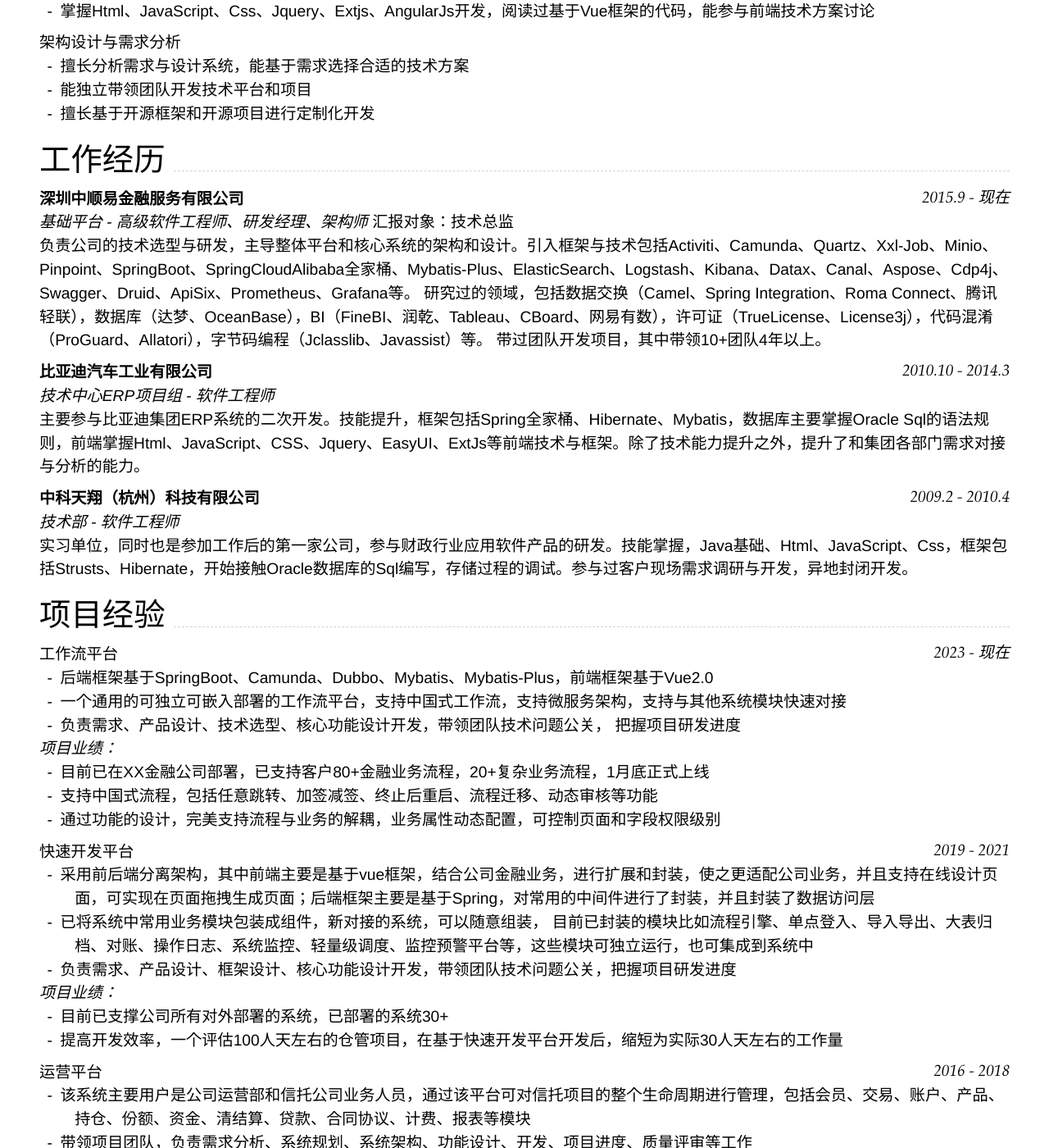
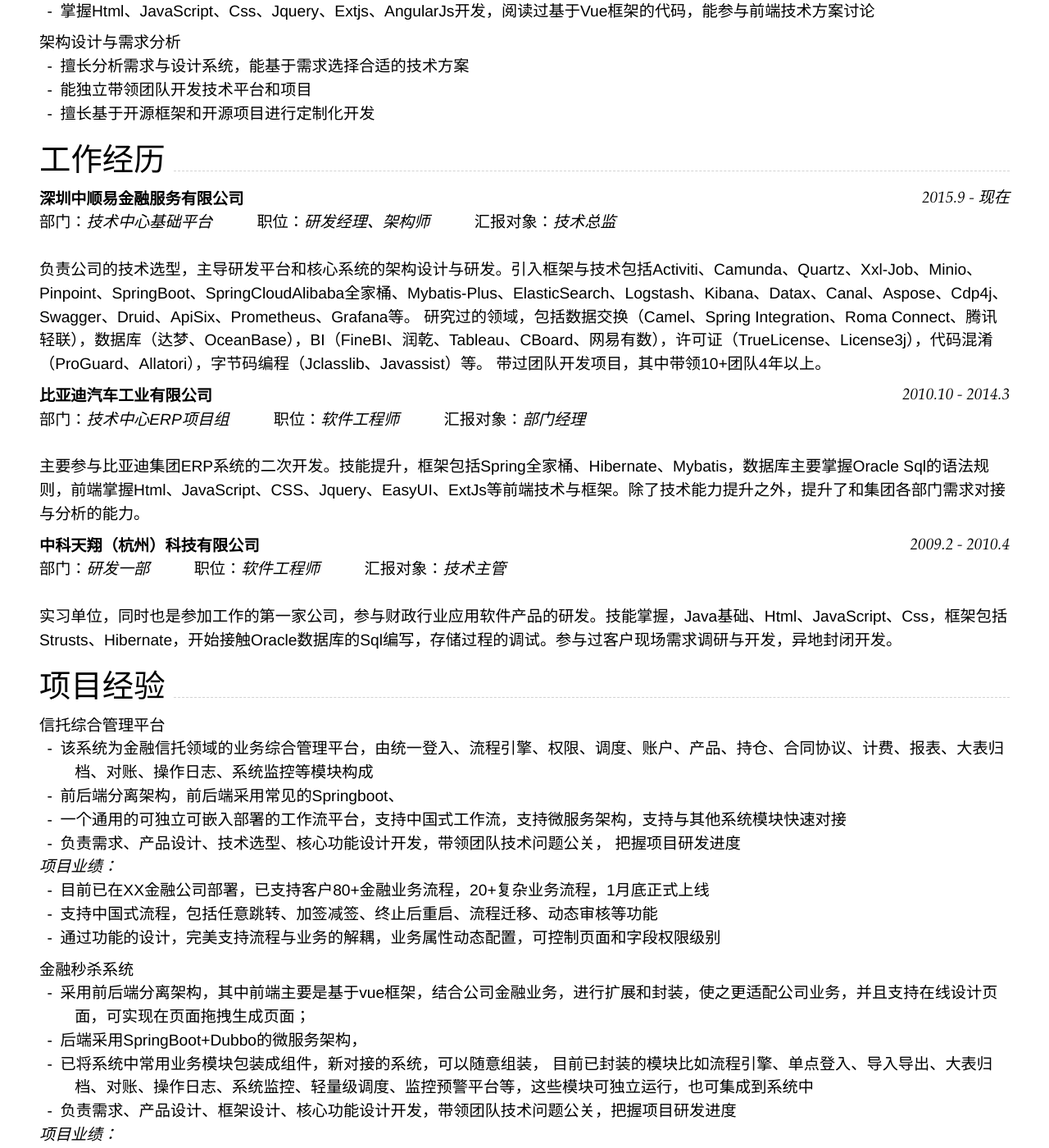
Before and after one commit to yuanCodeLab/cv, a Jekyll site: the page built from index.md, in a window 1280 px wide and 1400 px high, scrolled down 941 px. Shown: the whole window at 82% size. Built offline with Jekyll 4.4.1, drawn with Linux system fonts in a browser that asks for light colours; nearby versions of some CDN libraries; some of the changed text lies outside the part shown.

Commit message:
Update index.md

```diff
--- a/index.md
+++ b/index.md
@@ -37,7 +37,7 @@ Supported arguments:
 - 熟练掌握Mysql数据库的开发、索引设计和Sql调优
 - 熟练使用Nginx、Openresty、Zookeeper等负载均衡组件
 - 掌握字节码开发，掌握代码混淆技术
-- 自动化布署：Git、Jenkins、Gradle、Maven
+- 自动化部署：Git、Jenkins、Gradle、Maven
 - 建模工具：PowerDesigner、Visio等UML建模工具
 - 掌握Html、JavaScript、Css、Jquery、Extjs、AngularJs开发，阅读过基于Vue框架的代码，能参与前端技术方案讨论
 
@@ -52,28 +52,32 @@ Supported arguments:
 ## 工作经历
 ### **深圳中顺易金融服务有限公司** `2015.9 - 现在`
 
-_基础平台 - 高级软件工程师、研发经理、架构师_  汇报对象：技术总监<br>
-负责公司的技术选型与研发，主导整体平台和核心系统的架构和设计。引入框架与技术包括Activiti、Camunda、Quartz、Xxl-Job、Minio、Pinpoint、SpringBoot、SpringCloudAlibaba全家桶、Mybatis-Plus、ElasticSearch、Logstash、Kibana、Datax、Canal、Aspose、Cdp4j、Swagger、Druid、ApiSix、Prometheus、Grafana等。
+部门：_技术中心基础平台_ &emsp; &emsp; 职位：_研发经理、架构师_    &emsp; &emsp; 汇报对象：_技术总监_  <br> <br>
+
+负责公司的技术选型，主导研发平台和核心系统的架构设计与研发。引入框架与技术包括Activiti、Camunda、Quartz、Xxl-Job、Minio、Pinpoint、SpringBoot、SpringCloudAlibaba全家桶、Mybatis-Plus、ElasticSearch、Logstash、Kibana、Datax、Canal、Aspose、Cdp4j、Swagger、Druid、ApiSix、Prometheus、Grafana等。
 研究过的领域，包括数据交换（Camel、Spring Integration、Roma Connect、腾讯轻联），数据库（达梦、OceanBase），BI（FineBI、润乾、Tableau、CBoard、网易有数），许可证（TrueLicense、License3j），代码混淆（ProGuard、Allatori），字节码编程（Jclasslib、Javassist）等。
 带过团队开发项目，其中带领10+团队4年以上。
 
 
 ### **比亚迪汽车工业有限公司** `2010.10 - 2014.3`
 
-_技术中心ERP项目组 - 软件工程师_<br>
+部门：_技术中心ERP项目组_ &emsp; &emsp; 职位：_软件工程师_    &emsp; &emsp; 汇报对象：_部门经理_  <br> <br>
+
 主要参与比亚迪集团ERP系统的二次开发。技能提升，框架包括Spring全家桶、Hibernate、Mybatis，数据库主要掌握Oracle Sql的语法规则，前端掌握Html、JavaScript、CSS、Jquery、EasyUI、ExtJs等前端技术与框架。除了技术能力提升之外，提升了和集团各部门需求对接与分析的能力。
 
 ### **中科天翔（杭州）科技有限公司** `2009.2 - 2010.4`
 
-_技术部 - 软件工程师_<br>
-实习单位，同时也是参加工作后的第一家公司，参与财政行业应用软件产品的研发。技能掌握，Java基础、Html、JavaScript、Css，框架包括Strusts、Hibernate，开始接触Oracle数据库的Sql编写，存储过程的调试。参与过客户现场需求调研与开发，异地封闭开发。
+部门：_研发一部_ &emsp; &emsp; 职位：_软件工程师_    &emsp; &emsp; 汇报对象：_技术主管_  <br> <br>
+
+实习单位，同时也是参加工作的第一家公司，参与财政行业应用软件产品的研发。技能掌握，Java基础、Html、JavaScript、Css，框架包括Strusts、Hibernate，开始接触Oracle数据库的Sql编写，存储过程的调试。参与过客户现场需求调研与开发，异地封闭开发。
 
 
 ## 项目经验
 
 
-### 工作流平台 `2023 - 现在` <br>
-- 后端框架基于SpringBoot、Camunda、Dubbo、Mybatis、Mybatis-Plus，前端框架基于Vue2.0
+### 信托综合管理平台  <br>
+- 该系统为金融信托领域的业务综合管理平台，由统一登入、流程引擎、权限、调度、账户、产品、持仓、合同协议、计费、报表、大表归档、对账、操作日志、系统监控等模块构成
+- 前后端分离架构，前后端采用常见的Springboot、
 - 一个通用的可独立可嵌入部署的工作流平台，支持中国式工作流，支持微服务架构，支持与其他系统模块快速对接
 - 负责需求、产品设计、技术选型、核心功能设计开发，带领团队技术问题公关， 把握项目研发进度
 
@@ -83,8 +87,9 @@ _技术部 - 软件工程师_<br>
  - 通过功能的设计，完美支持流程与业务的解耦，业务属性动态配置，可控制页面和字段权限级别
 
 
-### 快速开发平台 `2019 - 2021` <br>
-- 采用前后端分离架构，其中前端主要是基于vue框架，结合公司金融业务，进行扩展和封装，使之更适配公司业务，并且支持在线设计页面，可实现在页面拖拽生成页面；后端框架主要是基于Spring，对常用的中间件进行了封装，并且封装了数据访问层
+### 金融秒杀系统 <br>
+- 采用前后端分离架构，其中前端主要是基于vue框架，结合公司金融业务，进行扩展和封装，使之更适配公司业务，并且支持在线设计页面，可实现在页面拖拽生成页面；
+- 后端采用SpringBoot+Dubbo的微服务架构，
 - 已将系统中常用业务模块包装成组件，新对接的系统，可以随意组装，
   目前已封装的模块比如流程引擎、单点登入、导入导出、大表归档、对账、操作日志、系统监控、轻量级调度、监控预警平台等，这些模块可独立运行，也可集成到系统中
 - 负责需求、产品设计、框架设计、核心功能设计开发，带领团队技术问题公关，把握项目研发进度
```
Also changed, not shown: other parts of index.md (+1 -1 lines).
